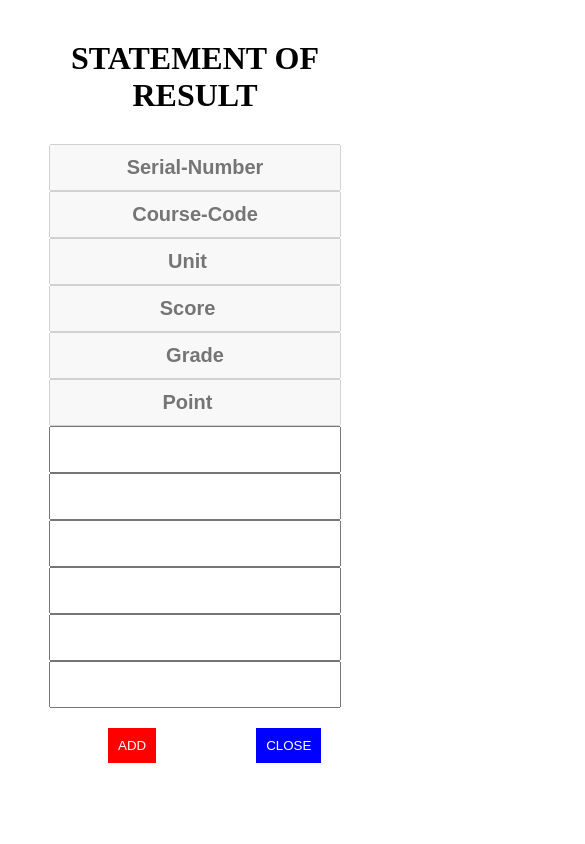
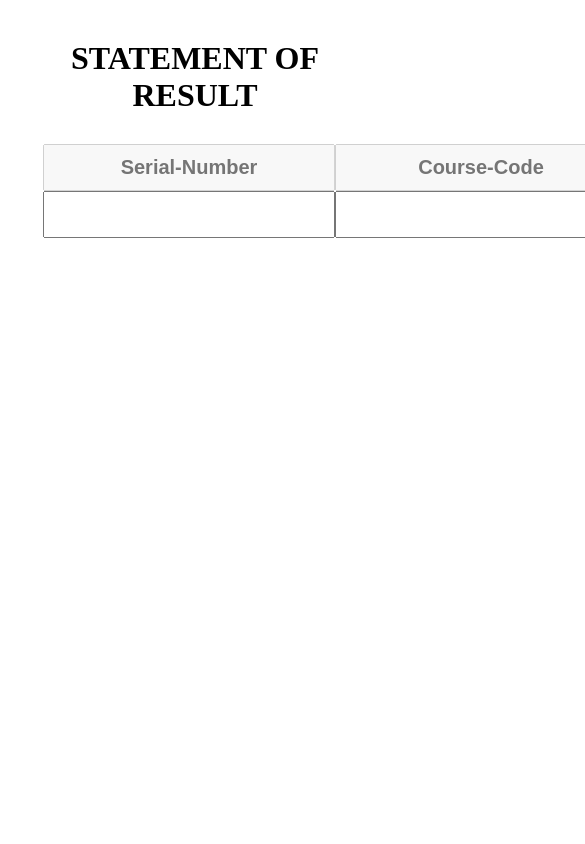
Before and after one commit to honeyposh/react-gp, a React (Create React App) app: page / in a window 390 px wide. Shown: the top 844 px of the page, 585 px wide, since content can reach past the window. Built offline with nearby package versions, Linux system fonts and the light colour scheme.

Commit message:
eight commit

```diff
--- a/src/components/Input.module.css
+++ b/src/components/Input.module.css
@@ -8,11 +8,8 @@ input {
 .container {
   margin-top: 30px;
   text-align: center;
-}
-@media screen and (max-width: 600px) {
-  .container {
-    flex-direction: column;
-  }
+  width: 1822px;
+  height: 1928px;
 }
 
 button {
```
